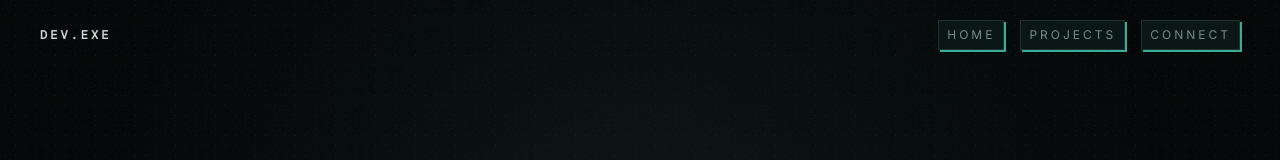
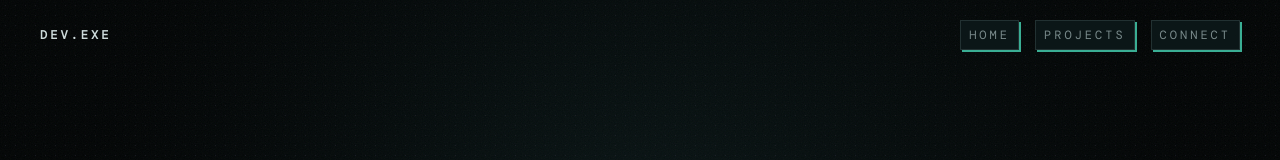
Before and after one commit to sanjanab1/portfolio, a Next.js app in the folder blog/: page / in a window 1280 px wide. Shown: the top 160 px of the page. Built offline with nearby package versions, Linux system fonts and the light colour scheme.

Commit message:
feat(ui): changing font of buttons

```diff
--- a/blog/app/components/nav.tsx
+++ b/blog/app/components/nav.tsx
@@ -24,7 +24,7 @@ export function Navbar() {
             <Link
               key={path}
               href={path}
-              className="pixel-box-sm bg-card px-2 py-1.5 font-display text-muted-foreground transition-all hover:-translate-x-0.5 hover:-translate-y-0.5 hover:text-primary active:translate-x-0 active:translate-y-0 active:shadow-none"
+              className="pixel-box-sm bg-card px-2 py-1.5 color-accent font-mono text-muted-foreground transition-all hover:-translate-x-0.5 hover:-translate-y-0.5 hover:text-primary active:translate-x-0 active:translate-y-0 active:shadow-none"
             >
               {name}
             </Link>
```
